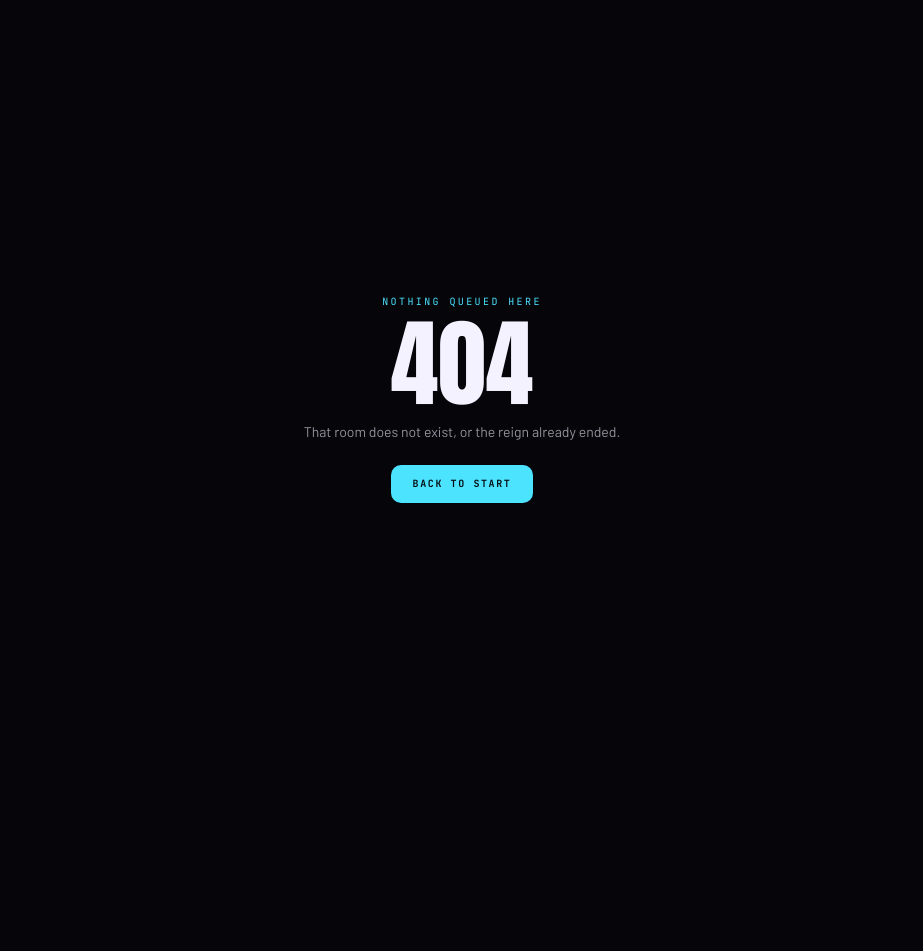
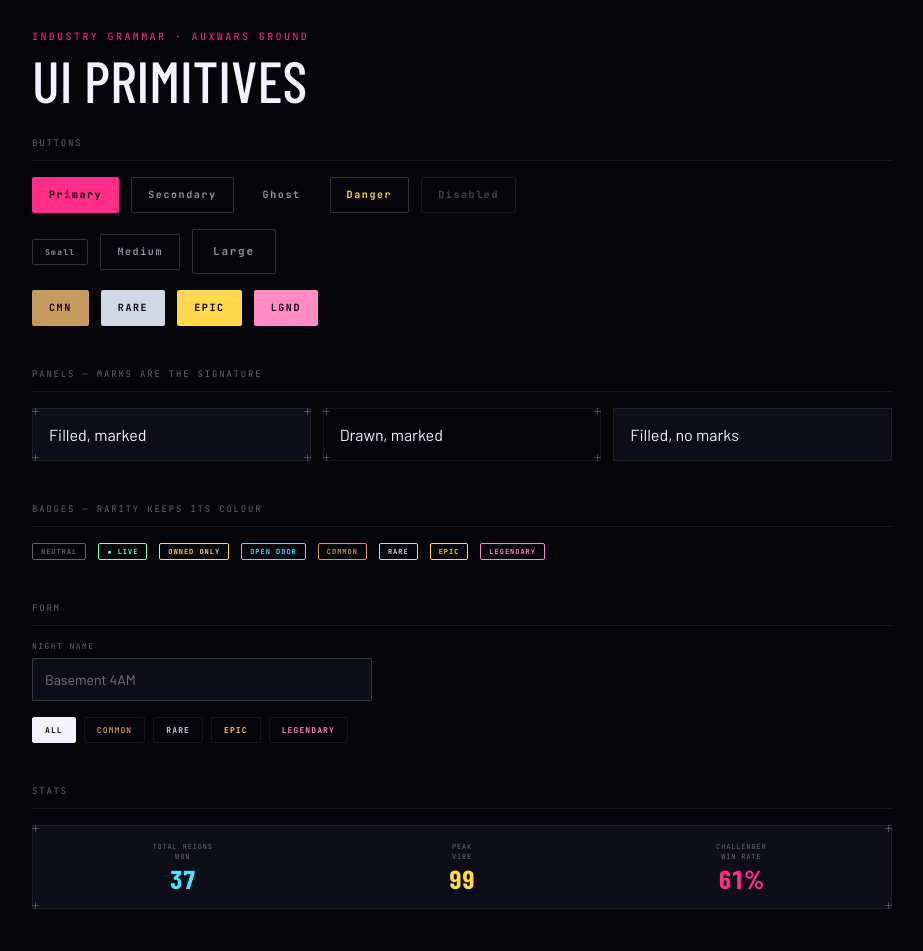
Before and after one commit to Vishal-WD/Beatz, a Next.js app: page /ui in a window 1280 px wide. Before the commit this address had no page. Shown: the top 951 px of the page, without its empty margins (178-1101 px from the left). Before the commit the page ends 800 px from the top, so only its background shows below. Built offline with nearby package versions, Linux system fonts and the light colour scheme.

Commit message:
feat(ui): add barrel export and /ui proof page

```diff
--- /dev/null
+++ b/app/ui/page.tsx
@@ -0,0 +1,162 @@
+'use client';
+
+/**
+ * Every primitive, every variant, on one page.
+ *
+ * This is the review surface for the Industry-grammar direction (spec §7.1)
+ * and the source for the Claude Design push. Not linked from the app nav.
+ */
+
+import { useState } from 'react';
+import {
+  Button, Panel, Badge, Field, Segmented, Stat, Sheet, EmptyState,
+} from '@/components/ui';
+import { RARITY } from '@/lib/rarity';
+import type { Rarity } from '@/types/cards';
+
+const FILTERS = ['ALL', 'COMMON', 'RARE', 'EPIC', 'LEGENDARY'] as const;
+
+export default function UiProof() {
+  const [text, setText] = useState('');
+  const [filter, setFilter] = useState<(typeof FILTERS)[number]>('ALL');
+  const [sheetOpen, setSheetOpen] = useState(false);
+
+  return (
+    <div style={{ maxWidth: 900, margin: '0 auto', padding: 'var(--sp-7) var(--sp-5)' }}>
+      <div
+        style={{
+          font: "400 10px/1 var(--font-tele)",
+          letterSpacing: '.24em',
+          color: 'var(--neon-pink)',
+        }}
+      >
+        INDUSTRY GRAMMAR · AUXWARS GROUND
+      </div>
+      <h1
+        style={{
+          font: "400 clamp(36px,8vw,58px)/.92 var(--font-heading)",
+          textTransform: 'uppercase',
+          margin: 'var(--sp-3) 0 var(--sp-7)',
+        }}
+      >
+        UI Primitives
+      </h1>
+
+      <Section title="Buttons">
+        <Row>
+          <Button variant="primary">Primary</Button>
+          <Button variant="secondary">Secondary</Button>
+          <Button variant="ghost">Ghost</Button>
+          <Button variant="danger">Danger</Button>
+          <Button disabled>Disabled</Button>
+        </Row>
+        <Row>
+          <Button size="sm">Small</Button>
+          <Button size="md">Medium</Button>
+          <Button size="lg">Large</Button>
+        </Row>
+        <Row>
+          {(['common', 'rare', 'epic', 'legendary'] as Rarity[]).map((r) => (
+            <Button key={r} variant="primary" accent={RARITY[r].color}>
+              {RARITY[r].tag}
+            </Button>
+          ))}
+        </Row>
+      </Section>
+
+      <Section title="Panels — marks are the signature">
+        <Row>
+          <Panel style={{ flex: 1 }}>Filled, marked</Panel>
+          <Panel filled={false} style={{ flex: 1 }}>Drawn, marked</Panel>
+          <Panel marks={false} style={{ flex: 1 }}>Filled, no marks</Panel>
+        </Row>
+      </Section>
+
+      <Section title="Badges — rarity keeps its colour">
+        <Row>
+          <Badge>NEUTRAL</Badge>
+          <Badge tone="live">● LIVE</Badge>
+          <Badge tone="warn">OWNED ONLY</Badge>
+          <Badge tone="accent">OPEN DOOR</Badge>
+          {(['common', 'rare', 'epic', 'legendary'] as Rarity[]).map((r) => (
+            <Badge key={r} accent={RARITY[r].color}>{RARITY[r].label}</Badge>
+          ))}
+        </Row>
+      </Section>
+
+      <Section title="Form">
+        <div style={{ display: 'flex', flexDirection: 'column', gap: 'var(--sp-4)', maxWidth: 340 }}>
+          <Field label="NIGHT NAME" value={text} onChange={setText} placeholder="Basement 4AM" />
+          <Segmented
+            label="Rarity filter"
+            options={FILTERS}
+            value={filter}
+            onChange={setFilter}
+            accentFor={(f) =>
+              f === 'ALL' ? undefined : RARITY[f.toLowerCase() as Rarity].color}
+          />
+        </div>
+      </Section>
+
+      <Section title="Stats">
+        <Panel>
+          <div style={{ display: 'flex', gap: 'var(--sp-3)' }}>
+            <Stat label={'TOTAL REIGNS\nWON'} value={37} accent="var(--neon-cyan)" />
+            <Stat label={'PEAK\nVIBE'} value={99} accent="var(--neon-gold)" />
+            <Stat label={'CHALLENGER\nWIN RATE'} value="61%" accent="var(--neon-pink)" />
+          </div>
+        </Panel>
+      </Section>
+
+      <Section title="Sheet and empty state">
+        <Row>
+          <Button variant="primary" onClick={() => setSheetOpen(true)}>Open sheet</Button>
+        </Row>
+        <Panel filled={false}>
+          <EmptyState
+            title="NOTHING HERE YET"
+            hint="Create a night to see it listed."
+            action={<Button variant="primary">Create a night</Button>}
+          />
+        </Panel>
+      </Section>
+
+      <Sheet open={sheetOpen} onClose={() => setSheetOpen(false)} title="Create a night">
+        <div style={{ display: 'flex', flexDirection: 'column', gap: 'var(--sp-4)' }}>
+          <Field label="NAME" value={text} onChange={setText} placeholder="Basement 4AM" />
+          <Button variant="primary" block onClick={() => setSheetOpen(false)}>Done</Button>
+        </div>
+      </Sheet>
+    </div>
+  );
+}
+
+function Section({ title, children }: { title: string; children: React.ReactNode }) {
+  return (
+    <section style={{ marginBottom: 'var(--sp-8)' }}>
+      <div
+        style={{
+          font: "400 9px/1 var(--font-tele)",
+          letterSpacing: '.2em',
+          color: 'var(--ink-40)',
+          paddingBottom: 'var(--sp-3)',
+          borderBottom: 'var(--border-hair)',
+          marginBottom: 'var(--sp-4)',
+        }}
+      >
+        {title.toUpperCase()}
+      </div>
+      <div style={{ display: 'flex', flexDirection: 'column', gap: 'var(--sp-4)' }}>
+        {children}
+      </div>
+    </section>
+  );
+}
+
+function Row({ children }: { children: React.ReactNode }) {
+  return (
+    <div style={{ display: 'flex', gap: 'var(--sp-3)', flexWrap: 'wrap', alignItems: 'center' }}>
+      {children}
+    </div>
+  );
+}
--- /dev/null
+++ b/components/ui/index.ts
@@ -0,0 +1,18 @@
+export { Frame } from './Frame';
+export type { FrameProps } from './Frame';
+export { Button } from './Button';
+export type { ButtonProps, ButtonVariant, ButtonSize } from './Button';
+export { Panel } from './Panel';
+export type { PanelProps } from './Panel';
+export { Badge } from './Badge';
+export type { BadgeProps, BadgeTone } from './Badge';
+export { Field } from './Field';
+export type { FieldProps } from './Field';
+export { Segmented } from './Segmented';
+export type { SegmentedProps } from './Segmented';
+export { Stat } from './Stat';
+export type { StatProps } from './Stat';
+export { Sheet } from './Sheet';
+export type { SheetProps } from './Sheet';
+export { EmptyState } from './EmptyState';
+export type { EmptyStateProps } from './EmptyState';
```
Also changed, not shown: 1 other file (tests, documents, lock files or other folders).
